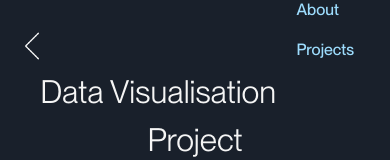
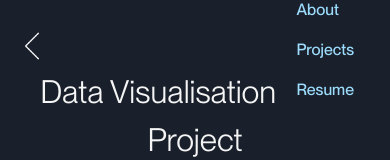
Before and after one commit to amandakywong/Portfolio, a Vue app: page /#/Data_Visualisation_Project in a window 390 px wide. Both pictures are taken after a click on the button 340 px from the left and 50 px from the top of the page. Shown: the part 134-294 px from the top of the page. Built offline with nearby package versions, Linux system fonts and the light colour scheme.

Commit message:
add resume link to burger menu

```diff
--- a/src/components/Navbar.vue
+++ b/src/components/Navbar.vue
@@ -38,6 +38,7 @@
         <router-link to="/projectsView" class="navbar-item"
           >Projects</router-link
         >
+        <router-link to="/resume" class="navbar-item">Resume</router-link>
       </div>
     </div>
   </nav>
```
